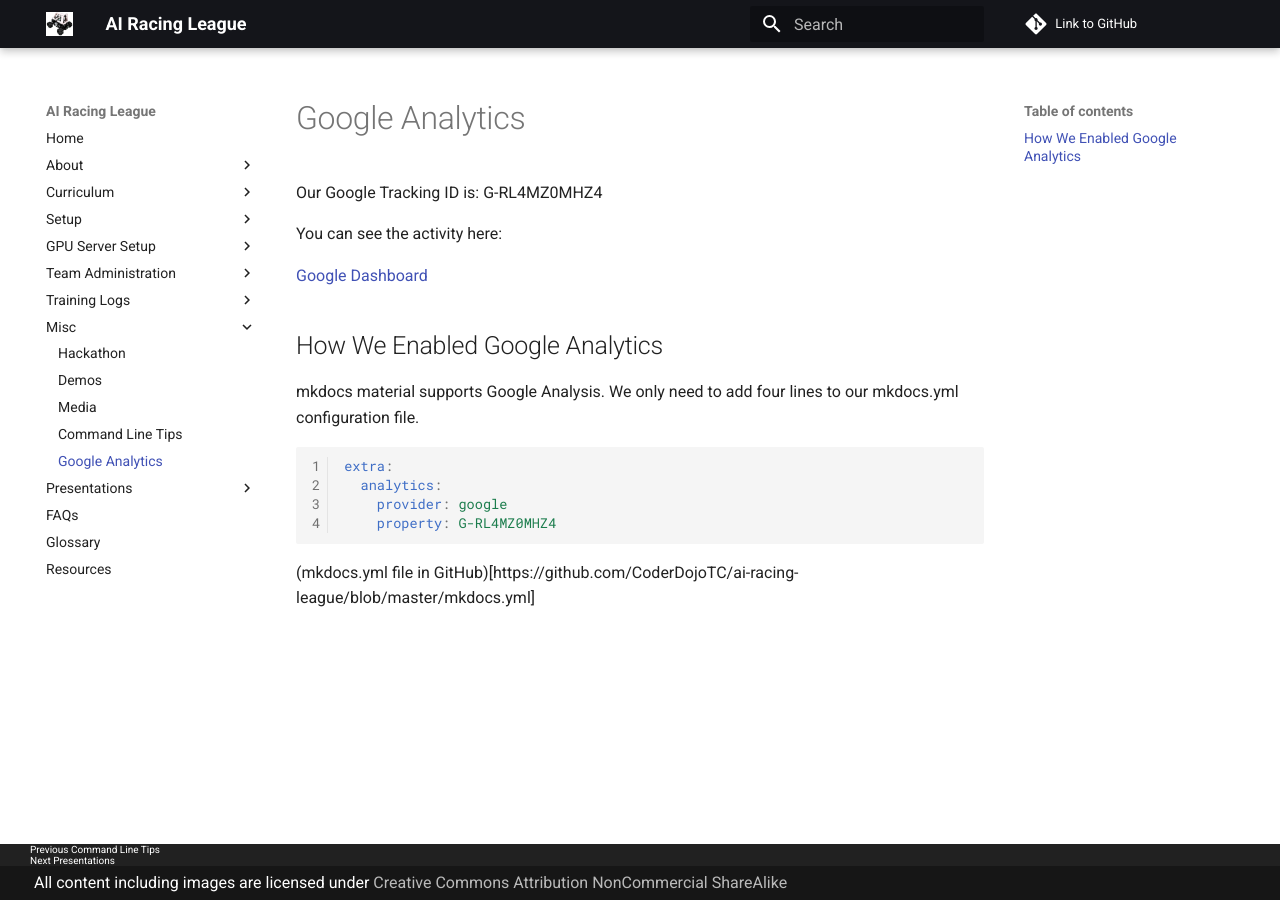
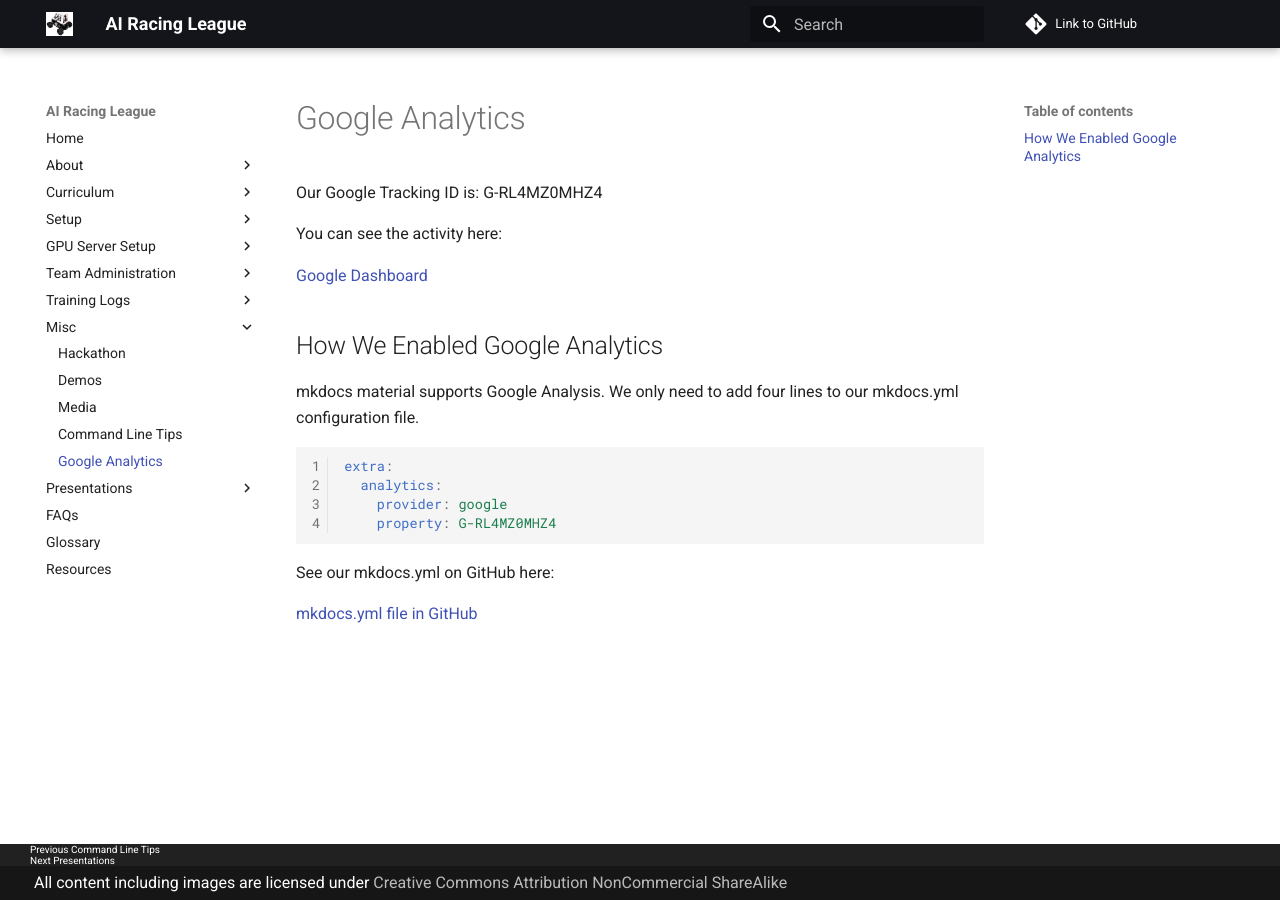
Before and after one commit to CoderDojoTC/ai-racing-league, an MkDocs documentation site: the page built from docs/google-analytics.md, in a window 1280 px wide. Built offline with MkDocs 1.6.1 and Material for MkDocs 9.7.7, drawn with Linux system fonts in a browser that asks for light colours; comment, search, counter and statistics services are not loaded.

Commit message:
updated content

````diff
--- a/docs/google-analytics.md
+++ b/docs/google-analytics.md
@@ -18,4 +18,6 @@
     property: G-RL4MZ0MHZ4
 ```
 
-(mkdocs.yml file in GitHub)[https://github.com/CoderDojoTC/ai-racing-league/blob/master/mkdocs.yml]
+See our mkdocs.yml on GitHub here:
+
+[mkdocs.yml file in GitHub](https://github.com/CoderDojoTC/ai-racing-league/blob/master/mkdocs.yml)
````
Also changed, not shown: site/search/search_index.json, 1 other file.
